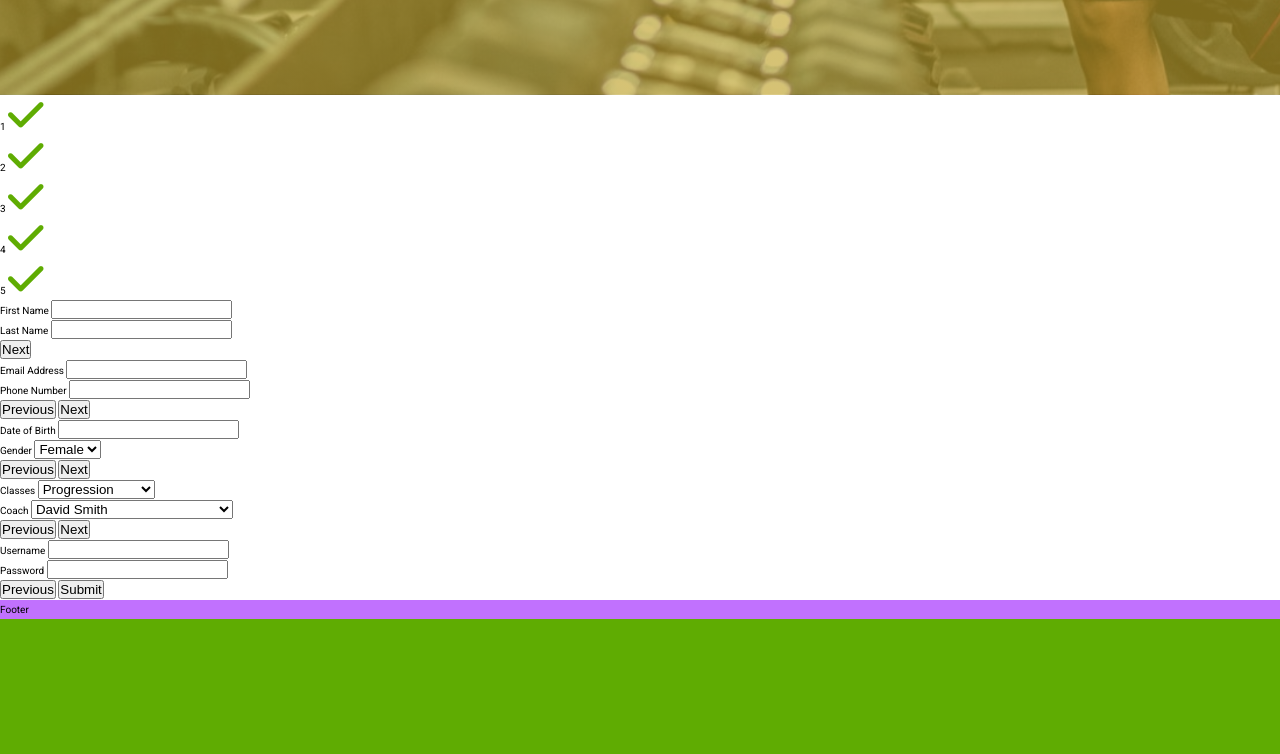
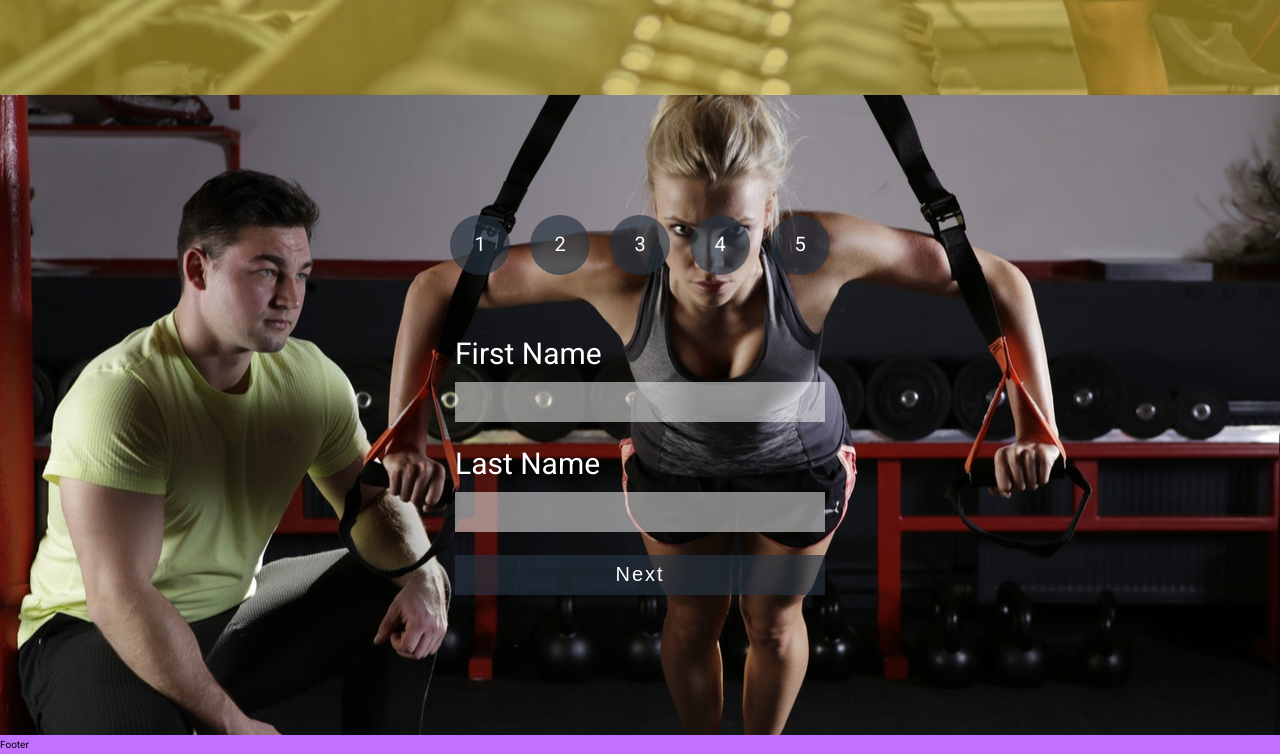
Before and after one commit to MindaAndreea/gYmnatic-Fitness-Website, a plain HTML site: page up/index.html in a window 1280 px wide. Shown: the part 7815-8569 px from the top of the page. Before the commit the page ends 8434 px from the top, so only its background shows below. Drawn offline with Linux system fonts and the light colour scheme.

Commit message:
Register Section

```diff
--- a/sass/_11.register.scss
+++ b/sass/_11.register.scss
@@ -1,4 +1,141 @@
 .register {
-  background-color: var(--color-fifth);
   grid-column: container-start / container-end;
+  background-image: url(/up/images/register/register-bg.jpg);
+  @extend %background;
+  @extend %section-padding;
+  color: var(--color-fifth);
+  min-height: 80vh;
+  display: flex;
+  flex-direction: column;
+  align-items: center;
+  justify-content: center;
+
+  &-progress {
+    display: grid;
+    grid-template-columns: repeat(5, max-content);
+    gap: 2rem;
+
+    &-step {
+      font-size: 2rem;
+      background-color: var(--color-third-mod);
+      padding: 1rem;
+      height: 6rem;
+      width: 6rem;
+      border-radius: 50%;
+      text-align: center;
+      position: relative;
+      transition: all 0.5s ease-in;
+
+      i {
+        font-size: 2rem;
+        display: none;
+        position: absolute;
+        top: 50%;
+        left: 50%;
+        transform: translate(-50%, -50%);
+      }
+
+      i.active {
+        display: block;
+      }
+
+      span.active {
+        display: none;
+      }
+    }
+
+    &-step.active {
+      background-color: var(--color-fifth);
+    }
+  }
+
+  &-content {
+    width: 37rem;
+    margin-top: 5rem;
+    overflow: hidden;
+
+    &-form {
+      display: flex;
+      justify-content: center;
+      width: 500%;
+
+      &-page {
+        width: 50%;
+        display: grid;
+        grid-template-rows: repeat(3, 7rem);
+        grid-row-gap: 4rem;
+        align-items: start;
+        transition: margin 0.5s ease-in;
+
+        &-field {
+          height: 4rem;
+          width: 37rem;
+
+          label {
+            font-size: 3rem;
+          }
+
+          input,
+          select {
+            height: 100%;
+            width: 100%;
+            font-size: 2rem;
+            padding-left: 1rem;
+            border: none;
+            outline: none;
+            background-color: var(--color-fifth-mod);
+            color: var(--color-black);
+            letter-spacing: 0.5rem;
+            font-family: "Balsamiq-Sans", cursive;
+            font-weight: 500;
+          }
+
+          select {
+            color: var(--color-black);
+            cursor: pointer;
+          }
+
+          input:focus {
+            background-color: var(--color-secondary-mod);
+          }
+
+          button {
+            padding: 0.7rem 1.7rem;
+            width: 100%;
+            height: 100%;
+            background-color: var(--color-third-mod);
+            border: none;
+            color: var(--color-fifth);
+            font-size: 2rem;
+            cursor: pointer;
+            letter-spacing: 0.2rem;
+            transition: all 0.5s ease-in-out;
+          }
+
+          .next-1 {
+            margin-top: 1rem;
+          }
+
+          button:hover,
+          button:active {
+            background-color: var(--color-primary);
+            color: var(--color-black);
+          }
+        }
+
+        .btns {
+          display: flex;
+          margin-top: 1rem;
+
+          button:first-child {
+            margin-right: 0.7rem;
+          }
+
+          button:last-child {
+            margin-left: 0.7rem;
+          }
+        }
+      }
+    }
+  }
 }
--- a/up/index.html
+++ b/up/index.html
@@ -642,7 +642,7 @@
               <input type="password" />
             </div>
             <div class="register-content-form-page-field btns">
-              <button class="prev-3 prev">Previous</button>
+              <button class="prev-4 prev">Previous</button>
               <button class="submit">Submit</button>
             </div>
           </div>
--- a/up/javascript/form.js
+++ b/up/javascript/form.js
@@ -0,0 +1,87 @@
+const slidePage = document.querySelector(".register-content-form-page");
+const firstNextBtn = document.querySelector(".next-1");
+
+const firstPrevBtn = document.querySelector(".prev-1");
+const secondNextBtn = document.querySelector(".next-2");
+
+const secondPrevBtn = document.querySelector(".prev-2");
+const thirdNextBtn = document.querySelector(".next-3");
+
+const thirdPrevBtn = document.querySelector(".prev-3");
+const fourthNextBtn = document.querySelector(".next-4");
+
+const fourthPrevBtn = document.querySelector(".prev-4");
+const submitBtn = document.querySelector(".submit");
+
+const progressStep = document.querySelectorAll(".register-progress-step");
+const progressNumber = document.querySelectorAll(
+  ".register-progress-step span"
+);
+const progressTickMark = document.querySelectorAll(".fa-check");
+
+let max = 5;
+let current = 1;
+
+function forward() {
+  progressStep[current - 1].classList.add("active");
+  progressNumber[current - 1].classList.add("active");
+  progressTickMark[current - 1].classList.add("active");
+  current++;
+}
+
+function backward() {
+  progressStep[current - 2].classList.remove("active");
+  progressNumber[current - 2].classList.remove("active");
+  progressTickMark[current - 2].classList.remove("active");
+  current--;
+}
+
+firstNextBtn.addEventListener("click", () => {
+  slidePage.style.marginLeft = "-25%";
+  forward();
+});
+
+firstPrevBtn.addEventListener("click", () => {
+  slidePage.style.marginLeft = "0";
+  backward();
+});
+
+secondNextBtn.addEventListener("click", () => {
+  slidePage.style.marginLeft = "-66.5%";
+  forward();
+});
+
+secondPrevBtn.addEventListener("click", () => {
+  slidePage.style.marginLeft = "-25%";
+  backward();
+});
+
+thirdNextBtn.addEventListener("click", () => {
+  slidePage.style.marginLeft = "-150%";
+  forward();
+});
+
+thirdPrevBtn.addEventListener("click", () => {
+  slidePage.style.marginLeft = "-66.5%";
+  backward();
+});
+
+fourthNextBtn.addEventListener("click", () => {
+  slidePage.style.marginLeft = "-250%";
+  forward();
+});
+
+fourthPrevBtn.addEventListener("click", () => {
+  slidePage.style.marginLeft = "-150%";
+  backward();
+});
+
+submitBtn.addEventListener("click", () => {
+  setTimeout(() => {
+    alert(
+      "Your form has been successfully submitted. Thank you and see you soon!"
+    );
+    location.reload();
+  }, 1000);
+  forward();
+});
```
Also changed, not shown: up/css/main-style.css, 1 other file.
